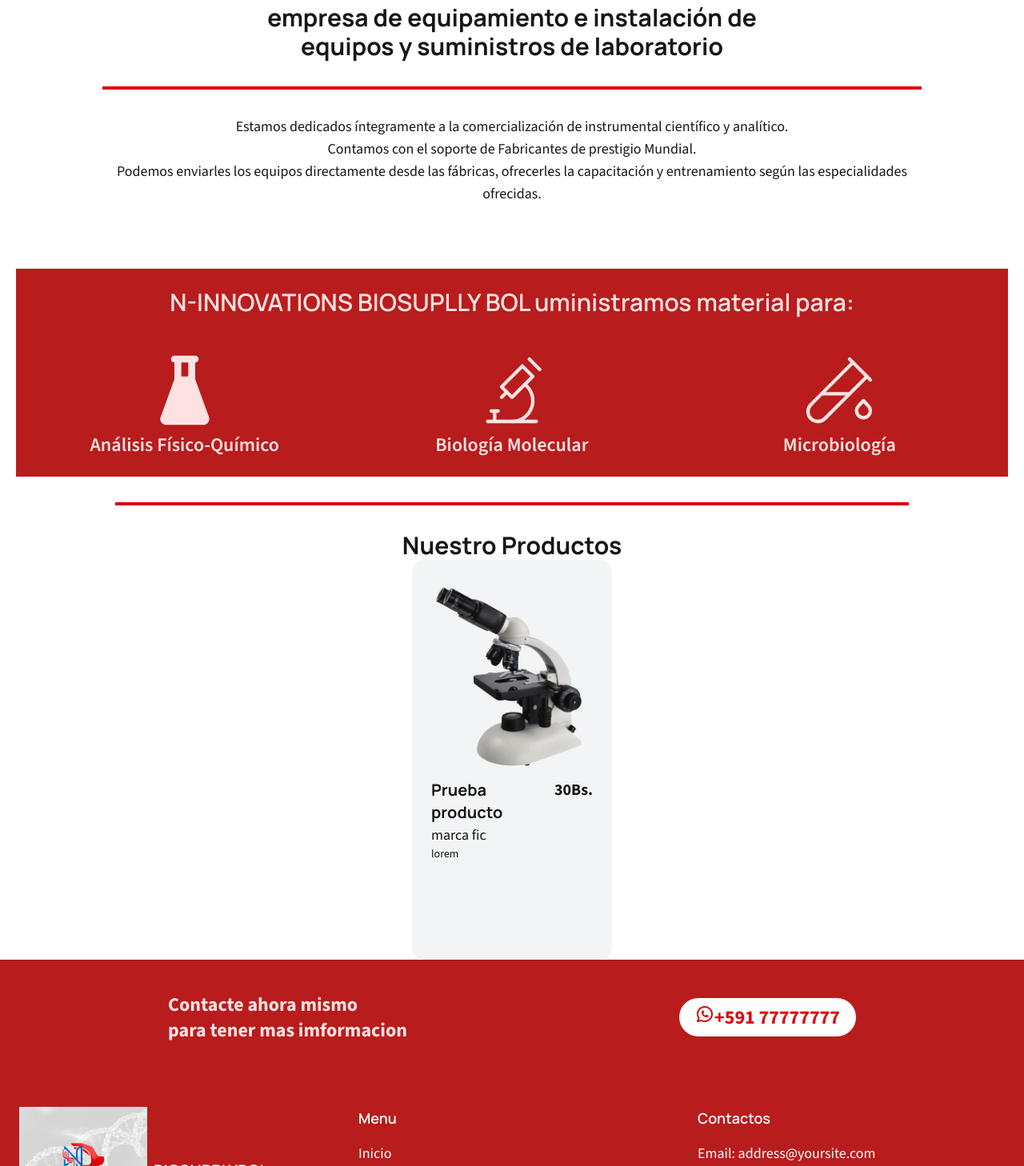
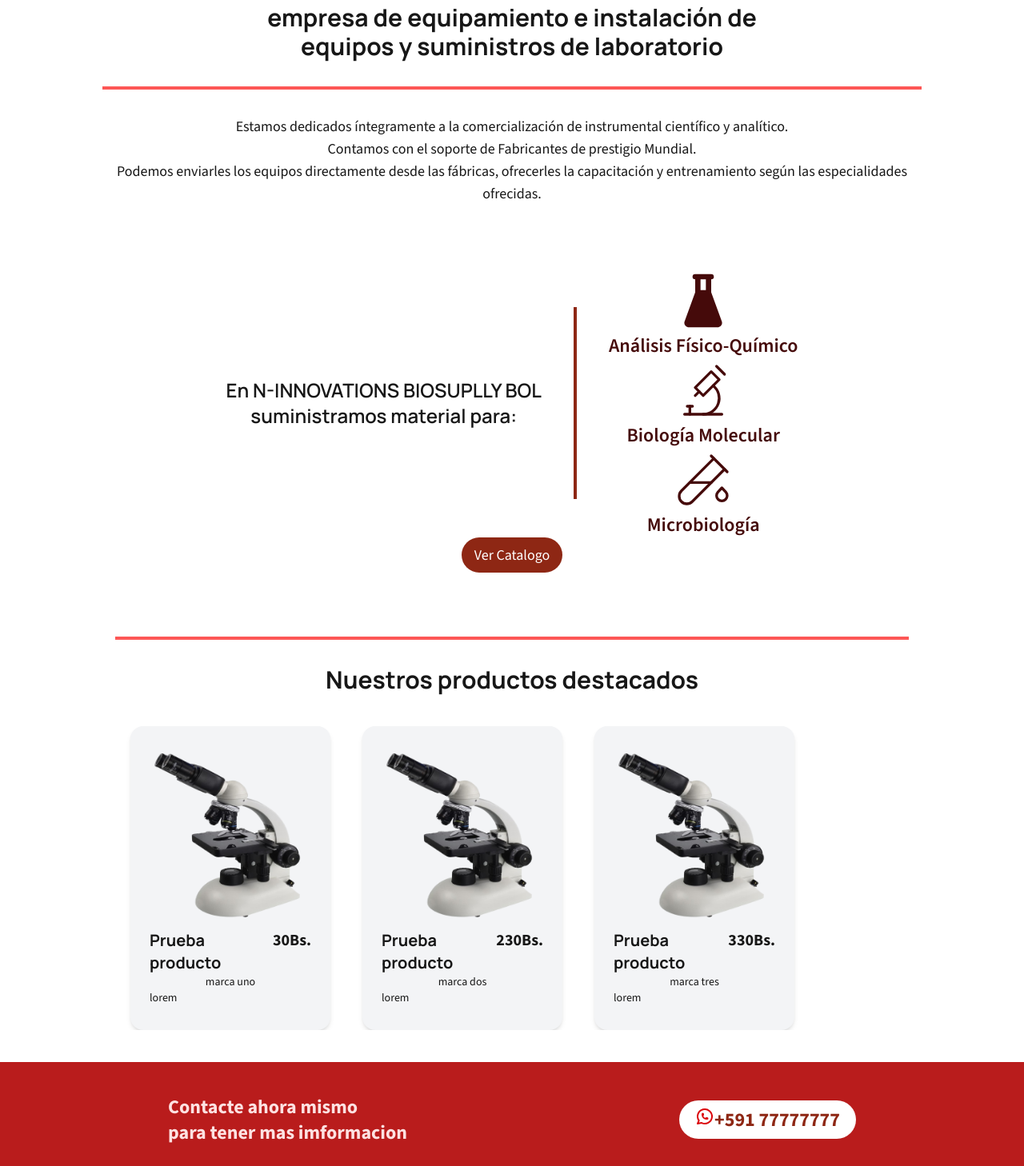
Before and after one commit to JRWebDesigner/finwise-saas-landing-page, a Next.js app: page / in a window 1280 px wide. Shown: the part 872-2330 px from the top of the page at 80% size. Built offline with nearby package versions, Linux system fonts and the light colour scheme.

Commit message:
redisenio mobile and computer

```diff
--- a/src/app/globals.css
+++ b/src/app/globals.css
@@ -5,7 +5,7 @@
 :root {
   --background: #ffffff;
   --foreground: #171717;
-  --primary: #DB060C;
+  --primary: #8e2714;
   --secondary: #035AC7;
 
   --primary-accent: #e5c230;
--- a/src/app/page.tsx
+++ b/src/app/page.tsx
@@ -9,7 +9,7 @@ const HomePage: React.FC = () => {
     <>
       <Hero />
       <Title />
-      <hr className="border-2 border-primary w-[80%] mx-auto my-8"/>
+      <hr className="border-2 border-[#fd5756] w-[80%] mx-auto my-8"/>
       <div className='text-center text-[18px] w-[80%] mx-auto'>
         <p>
         Estamos dedicados íntegramente a la comercialización de instrumental científico y analítico.
@@ -21,7 +21,7 @@ const HomePage: React.FC = () => {
       <Container>
         <Suministracion />
 
-        <hr className="border-2 border-primary w-[80%] mx-auto my-8"/>
+        <hr className="border-2 border-[#fd5756] w-[80%] mx-auto my-8"/>
         <Productos />
       </Container>
         <CardContac />
--- a/src/components/Hero/Hero.tsx
+++ b/src/components/Hero/Hero.tsx
@@ -5,7 +5,7 @@ const Hero: React.FC = () => {
     return (
         <section
             id="hero"
-            className="relative flex items-center justify-center px-5 h-[100vh] bg-[#ffe2e2ad]"
+            className="relative flex items-center justify-center px-5 h-[100vh] bg-[url('/images/banner.jpeg')] bg-cover bg-center bg-no-repeat bg-opacity-10"
         >
             <div className="absolute left-0 right-0 bottom-0 backdrop-blur-[2px] h-40 bg-gradient-to-b from-transparent via-[#ff8181ad] to-[rgb(255,255,255)]">
             </div>
--- a/src/components/Hero/HeroCarrusel.tsx
+++ b/src/components/Hero/HeroCarrusel.tsx
@@ -24,16 +24,14 @@ export default function HeroCarrusel(){
               spaceBetween={50}
               loop={true}
               slidesPerView={1}
-              className="w-[90%] text-xl md:text-3xl text-center font-bold flex justify-center items-center "
+              className="w-[90%] text-xl md:text-3xl text-white text-center font-semibold flex justify-center items-center"
             >
           <SwiperSlide>
             <div  className="flex justify-around items-center flex-col-reverse md:flex-row gap-5">
-            <span>
+              <span>
                 La tecnología más avanzada en equipos y herramientas para tu laboratorio.
               </span>
-              <div className="p-5 w-[60%] md:w-[20%] flex justify-center bg-primary rounded-full">
-                <img className='w-[80%]' src="/images/miicroscopio.png" alt="microscopio" />
-              </div>
+              <img className='w-[24%]' src="/images/miicroscopio.png" alt="microscopio" />
             </div>
           </SwiperSlide>
           <SwiperSlide >
@@ -41,19 +39,15 @@ export default function HeroCarrusel(){
             <span>
               Instrumentos y dispositivos de las marcas más reconocidas y confiables.
             </span>
-            <div className="p-5 w-[60%] md:w-[20%] flex justify-center bg-blue-700 rounded-full">
-                <img className='w-[80%]' src="/images/miicroscopio.png" alt="microscopio" />
-              </div>
+                <img className='w-[24%]' src="/images/miicroscopio.png" alt="microscopio" />
             </div>
           </SwiperSlide>
           <SwiperSlide >
             <div className="flex justify-around items-center flex-col-reverse md:flex-row gap-5">
             <span>
-            Todo lo esencial para tu laboratorio, disponible en un único sitio.
+              Todo lo esencial para tu laboratorio, disponible en un único sitio.
             </span>
-            <div className="p-5 w-[60%] md:w-[20%] flex justify-center bg-primary rounded-full">
-                <img className='w-[80%]' src="/images/miicroscopio.png" alt="microscopio" />
-              </div>
+                <img className='w-[24%]' src="/images/miicroscopio.png" alt="microscopio" />
             </div>
           </SwiperSlide>
         </Swiper>
--- a/src/components/Productos/CardProducto.tsx
+++ b/src/components/Productos/CardProducto.tsx
@@ -25,16 +25,16 @@ interface CardProductoProps {
 }
 export default function CardProducto({image,name, price, desc, mark}:CardProductoProps){
     return(
-        <motion.div className="flex flex-col bg-gray-100 w-[250px] h-[500px] p-6 rounded-2xl" variants={entryProd} initial="offscreen"
+        <motion.div className="flex flex-col bg-gray-100 w-[250px] h-[380px] p-6 rounded-2xl shadow-md hover:bg-primary hover:text-white hover:scale-110 duration-300" variants={entryProd} initial="offscreen"
         whileInView="onscreen"
       	viewport={{ once: true }}
         >
-            <img className='max-h-[300px]' src={image} alt={name} />
+            <img className='max-h-[230px]' src={image} alt={name} />
             <div className="flex justify-between font-bold text-xl ">
                 <h3>{name}</h3>
                 <span>{price}Bs.</span>
             </div>
-            <span className="flex items-center text-lg">{mark}</span>
+            <span className="flex justify-center items-center text-sm">{mark}</span>
             <p className="text-justify text-sm">{desc}</p>
         </motion.div>
     )
--- a/src/components/Productos/Productos.tsx
+++ b/src/components/Productos/Productos.tsx
@@ -28,15 +28,29 @@ export default function Productos(){
       	    viewport={{ once: true }}
         >
             <h2>
-                Nuestro Productos
+                Nuestros productos destacados
             </h2>
         </motion.div>
-        <div className='flex justify-center items-center gap-10'>
+        <div className='flex justify-start md:justify-center items-center gap-10 my-10 w-[90%] overflow-x-auto overflow-y-hidden'>
             <CardProducto
                 image={'./images/miicroscopio.png'}
                 name={'Prueba producto'}
                 price={30}
-                mark={'marca fic'}
+                mark={'marca uno'}
+                desc={'lorem'}
+            />
+            <CardProducto
+                image={'./images/miicroscopio.png'}
+                name={'Prueba producto'}
+                price={230}
+                mark={'marca dos'}
+                desc={'lorem'}
+            />
+            <CardProducto
+                image={'./images/miicroscopio.png'}
+                name={'Prueba producto'}
+                price={330}
+                mark={'marca tres'}
                 desc={'lorem'}
             />
         </div>
--- a/src/components/Suministracion.tsx
+++ b/src/components/Suministracion.tsx
@@ -1,5 +1,6 @@
 'use client'
 import {motion,Variants} from 'framer-motion'
+import VerCatalogo from './VerCatalogo';
 
 const containerVartiants: Variants ={
 	offscreen: {
@@ -50,10 +51,13 @@ export const modLeft = {
 };
 export default function Suministracion(){
     return(
-			<div className='bg-red-700 py-6 px-4 mt-20'>
-				<h2 className='font-semibold text-3xl text-red-100 text-center'>N-INNOVATIONS BIOSUPLLY BOL uministramos material para: </h2>
+		<div className="grid place-items-center my-32 md:my-20">
+			<div className=' flex flex-wrap justify-around items-center gap-10'>
+				<h2 className='font-semibold text-2xl text-center'> En N-INNOVATIONS BIOSUPLLY BOL <br /> suministramos material para:
+				</h2>
+				<div className="hidden md:inline h-[30vh] border-2 border-primary" />
 				<motion.div
-				className='flex gap-5 justify-around mt-10 flex-wrap text-2xl font-semibold md:grid grid-cols-3 text-red-100'
+							className='flex flex-col items-center gap-15 justify-around flex-wrap text-2xl font-semibold  text-red-950'
 							variants={containerVartiants}
 							initial="offscreen"
 					whileInView="onscreen"
@@ -66,11 +70,11 @@ export default function Suministracion(){
 								whileInView="onscreen"
 								viewport={{ once: true }}
 							>
-					<svg  xmlns="http://www.w3.org/2000/svg"  width="104"  height="104"  viewBox="0 0 24 24"  fill="rgb(254 226 226)"  className="icon icon-tabler icons-tabler-filled icon-tabler-flask"><path stroke="none" d="M0 0h24v24H0z" fill="none"/><path d="M15 2a1 1 0 0 1 0 2v4.826l3.932 10.814l.034 .077a1.7 1.7 0 0 1 -.002 1.193l-.07 .162a1.7 1.7 0 0 1 -1.213 .911l-.181 .017h-11l-.181 -.017a1.7 1.7 0 0 1 -1.285 -2.266l.039 -.09l3.927 -10.804v-4.823a1 1 0 1 1 0 -2h6zm-2 2h-2v4h2v-4z" /></svg>
+								<svg  xmlns="http://www.w3.org/2000/svg"  width="80"  height="80"  viewBox="0 0 24 24"  fill="rgb(69 10 10)"  className="icon icon-tabler icons-tabler-filled icon-tabler-flask"><path stroke="none" d="M0 0h24v24H0z" fill="none"/><path d="M15 2a1 1 0 0 1 0 2v4.826l3.932 10.814l.034 .077a1.7 1.7 0 0 1 -.002 1.193l-.07 .162a1.7 1.7 0 0 1 -1.213 .911l-.181 .017h-11l-.181 -.017a1.7 1.7 0 0 1 -1.285 -2.266l.039 -.09l3.927 -10.804v-4.823a1 1 0 1 1 0 -2h6zm-2 2h-2v4h2v-4z" /></svg>
 								Análisis Físico-Químico
 							</motion.div>
 									<motion.div className="flex flex-col justify-center items-center">
-				<svg  xmlns="http://www.w3.org/2000/svg"  width="104"  height="104"  viewBox="0 0 24 24"  fill="none"  stroke="rgb(254 226 226)"  stroke-width="1"  stroke-linecap="round"  stroke-linejoin="round"  className="icon icon-tabler icons-tabler-outline icon-tabler-microscope"><path stroke="none" d="M0 0h24v24H0z" fill="none"/><path d="M5 21h14" /><path d="M6 18h2" /><path d="M7 18v3" /><path d="M9 11l3 3l6 -6l-3 -3z" /><path d="M10.5 12.5l-1.5 1.5" /><path d="M17 3l3 3" /><path d="M12 21a6 6 0 0 0 3.715 -10.712" /></svg>
+									<svg  xmlns="http://www.w3.org/2000/svg"  width="80"  height="80"  viewBox="0 0 24 24"  fill="none"  stroke="rgb(69 10 10)"  stroke-width="1"  stroke-linecap="round"  stroke-linejoin="round"  className="icon icon-tabler icons-tabler-outline icon-tabler-microscope"><path stroke="none" d="M0 0h24v24H0z" fill="none"/><path d="M5 21h14" /><path d="M6 18h2" /><path d="M7 18v3" /><path d="M9 11l3 3l6 -6l-3 -3z" /><path d="M10.5 12.5l-1.5 1.5" /><path d="M17 3l3 3" /><path d="M12 21a6 6 0 0 0 3.715 -10.712" /></svg>
 									Biología Molecular
 							</motion.div>
 							<motion.div
@@ -79,10 +83,12 @@ export default function Suministracion(){
 								initial="offscreen"
 						whileInView="onscreen"
 						viewport={{ once: true }}>
-						<svg  xmlns="http://www.w3.org/2000/svg"  width="104"  height="104"  viewBox="0 0 24 24"  fill="none"  stroke="rgb(254 226 226)"  stroke-width="1"  stroke-linecap="round"  stroke-linejoin="round"  className="icon icon-tabler icons-tabler-outline icon-tabler-test-pipe"><path stroke="none" d="M0 0h24v24H0z" fill="none"/><path d="M20 8.04l-12.122 12.124a2.857 2.857 0 1 1 -4.041 -4.04l12.122 -12.124" /><path d="M7 13h8" /><path d="M19 15l1.5 1.6a2 2 0 1 1 -3 0l1.5 -1.6z" /><path d="M15 3l6 6" /></svg>
+									<svg  xmlns="http://www.w3.org/2000/svg"  width="80"  height="80"  viewBox="0 0 24 24"  fill="none"  stroke="rgb(69 10 10)"  stroke-width="1"  stroke-linecap="round"  stroke-linejoin="round"  className="icon icon-tabler icons-tabler-outline icon-tabler-test-pipe"><path stroke="none" d="M0 0h24v24H0z" fill="none"/><path d="M20 8.04l-12.122 12.124a2.857 2.857 0 1 1 -4.041 -4.04l12.122 -12.124" /><path d="M7 13h8" /><path d="M19 15l1.5 1.6a2 2 0 1 1 -3 0l1.5 -1.6z" /><path d="M15 3l6 6" /></svg>
 									Microbiología
 					</motion.div>
 				</motion.div>
 			</div>
+			<VerCatalogo/>
+		</div>
     )
 }
--- /dev/null
+++ b/src/components/VerCatalogo.tsx
@@ -0,0 +1,8 @@
+import Link from "next/link";
+export default function VerCatalogo(){
+    return(
+        <Link href='/productos' className="px-4 py-2 bg-primary text-white rounded-3xl hover:bg-white hover:text-primary hover:border-2 border-primary duration-300">
+            Ver Catalogo
+        </Link>
+    )
+}
```
Also changed, not shown: public/images/banner.jpeg (added). Lines whose indentation alone changed are shown as unchanged.
